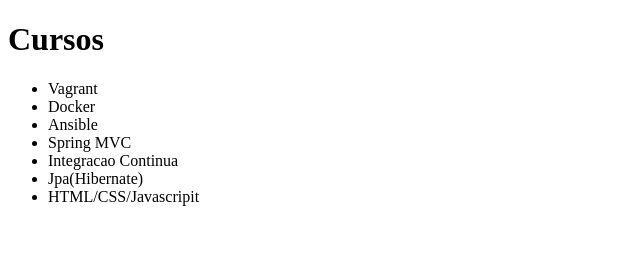
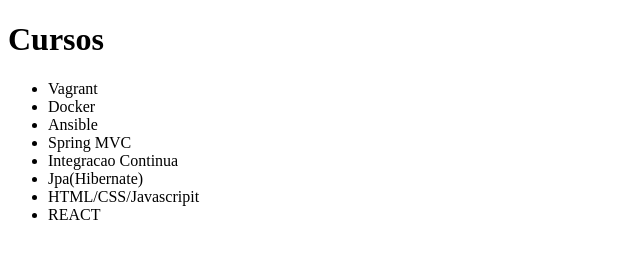
Before and after one commit to joselito1000/snackin, a plain HTML site: page index.html in a window 1280 px wide. Shown: the full height of the page, 0-640 px from the left. Drawn offline with Linux system fonts and the light colour scheme.

Commit message:
adicionado li sobre react

```diff
--- a/index.html
+++ b/index.html
@@ -14,6 +14,7 @@
         <li>Integracao Continua</li>
         <li>Jpa(Hibernate)</li>
         <li>HTML/CSS/Javascripit</li>
+        <li>REACT</li>
     </ul>
 </body>
 </html>
```
